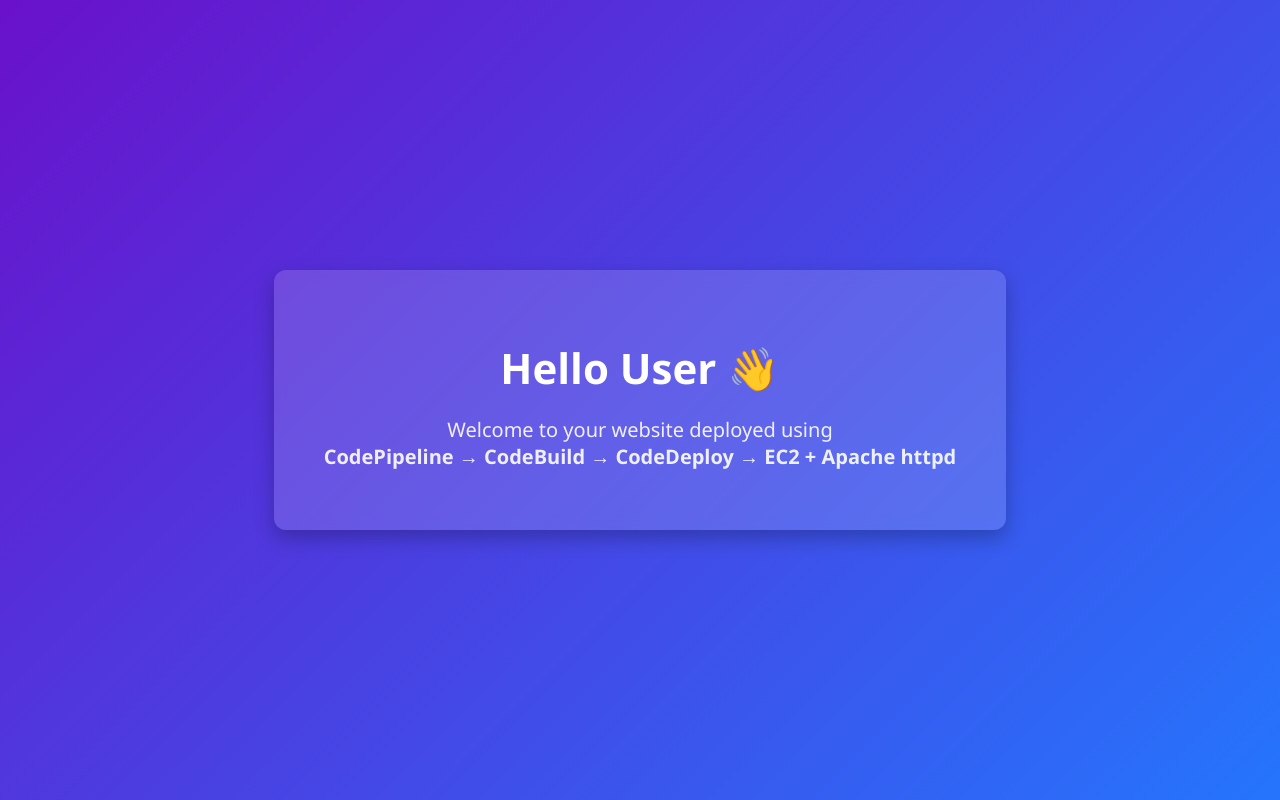
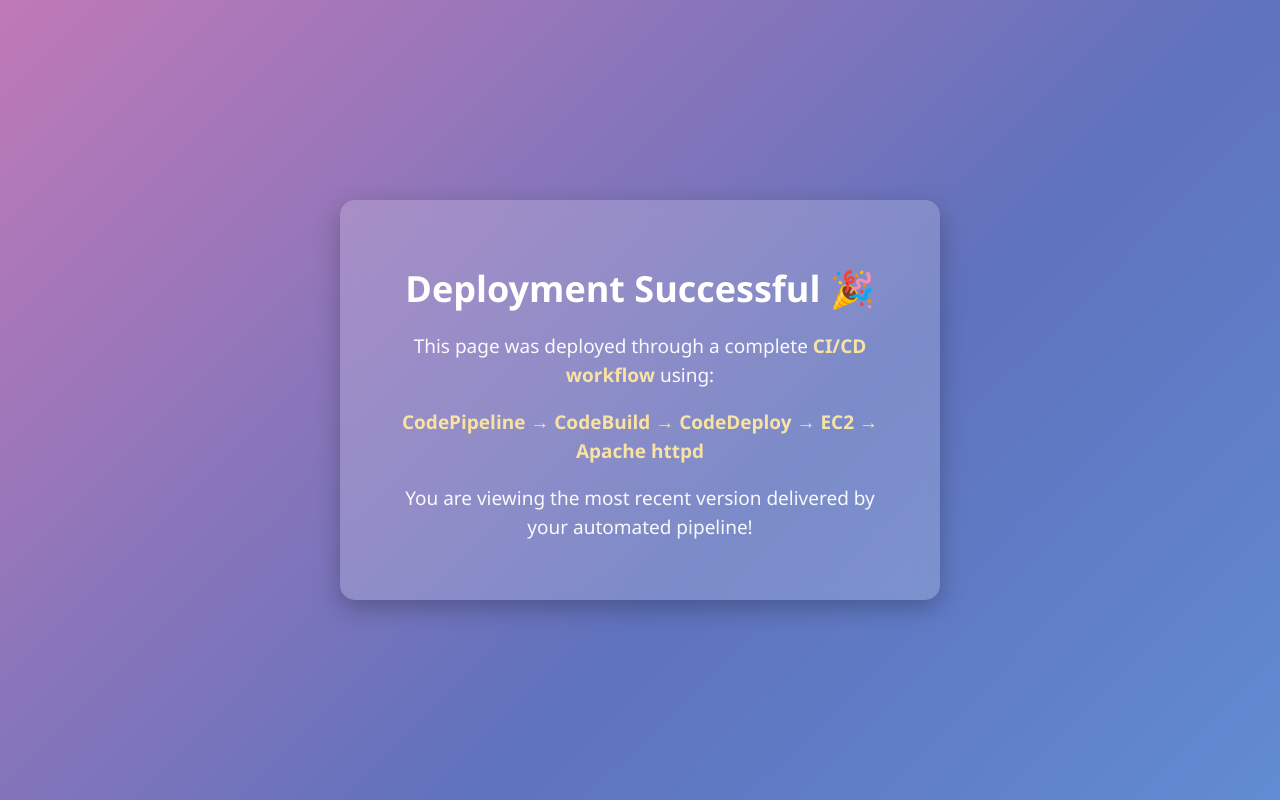
Before and after one commit to satyatejg/codepipeline, a plain HTML site: page index.html in a window 1280 px wide. Drawn offline with Linux system fonts and the light colour scheme.

Commit message:
modified index.html

```diff
--- a/index.html
+++ b/index.html
@@ -1,55 +1,81 @@
+
 <!DOCTYPE html>
 <html lang="en">
 <head>
     <meta charset="UTF-8">
     <meta name="viewport" content="width=device-width, initial-scale=1.0">
-    <title>Hello User</title>
+    <title>CI/CD Deployment Test</title>
 
     <style>
         body {
             margin: 0;
             padding: 0;
+            height: 100vh;
             font-family: "Segoe UI", Arial, sans-serif;
-            background: linear-gradient(135deg, #6a11cb, #2575fc);
-            height: 100vh;
+            background: linear-gradient(135deg, #ff7eb3, #ff758c, #ff7eb3, #5f72bd, #64b3f4);
+            background-size: 400% 400%;
+            animation: gradientShift 12s ease infinite;
             display: flex;
             justify-content: center;
             align-items: center;
             color: white;
-            text-align: center;
         }
 
-        .container {
-            background: rgba(255, 255, 255, 0.15);
+        @keyframes gradientShift {
+            0% { background-position: 0% 50%; }
+            50% { background-position: 100% 50%; }
+            100% { background-position: 0% 50%; }
+        }
+
+        .card {
+            background: rgba(255, 255, 255, 0.18);
             padding: 40px 50px;
-            border-radius: 12px;
-            backdrop-filter: blur(6px);
-            box-shadow: 0 8px 20px rgba(0, 0, 0, 0.25);
-            animation: fadeIn 1.5s ease-in-out;
+            border-radius: 15px;
+            backdrop-filter: blur(10px);
+            box-shadow: 0 8px 25px rgba(0,0,0,0.25);
+            max-width: 500px;
+            text-align: center;
+            animation: fadeIn 1.6s ease-in-out;
+        }
+
+        @keyframes fadeIn {
+            from { opacity: 0; transform: translateY(25px); }
+            to   { opacity: 1; transform: translateY(0); }
         }
 
         h1 {
-            font-size: 42px;
-            margin-bottom: 10px;
+            margin-bottom: 15px;
+            font-size: 36px;
+            font-weight: bold;
         }
 
         p {
-            font-size: 20px;
-            opacity: 0.9;
+            font-size: 19px;
+            line-height: 1.5;
+            opacity: 0.95;
         }
 
-        @keyframes fadeIn {
-            from { opacity: 0; transform: translateY(20px); }
-            to   { opacity: 1; transform: translateY(0); }
+        .highlight {
+            font-weight: 600;
+            color: #ffe8a1;
         }
     </style>
 </head>
+
 <body>
 
-    <div class="container">
-        <h1>Hello User 👋</h1>
-        <p>Welcome to your website deployed using<br>
-        <strong>CodePipeline → CodeBuild → CodeDeploy → EC2 + Apache httpd</strong></p>
+    <div class="card">
+        <h1>Deployment Successful 🎉</h1>
+        <p>
+            This page was deployed through a complete
+            <span class="highlight">CI/CD workflow</span> using:
+        </p>
+
+        <p class="highlight">
+            CodePipeline → CodeBuild → CodeDeploy → EC2 → Apache httpd
+        </p>
+
+        <p>You are viewing the most recent version delivered by your automated pipeline!</p>
     </div>
 
 </body>
```
